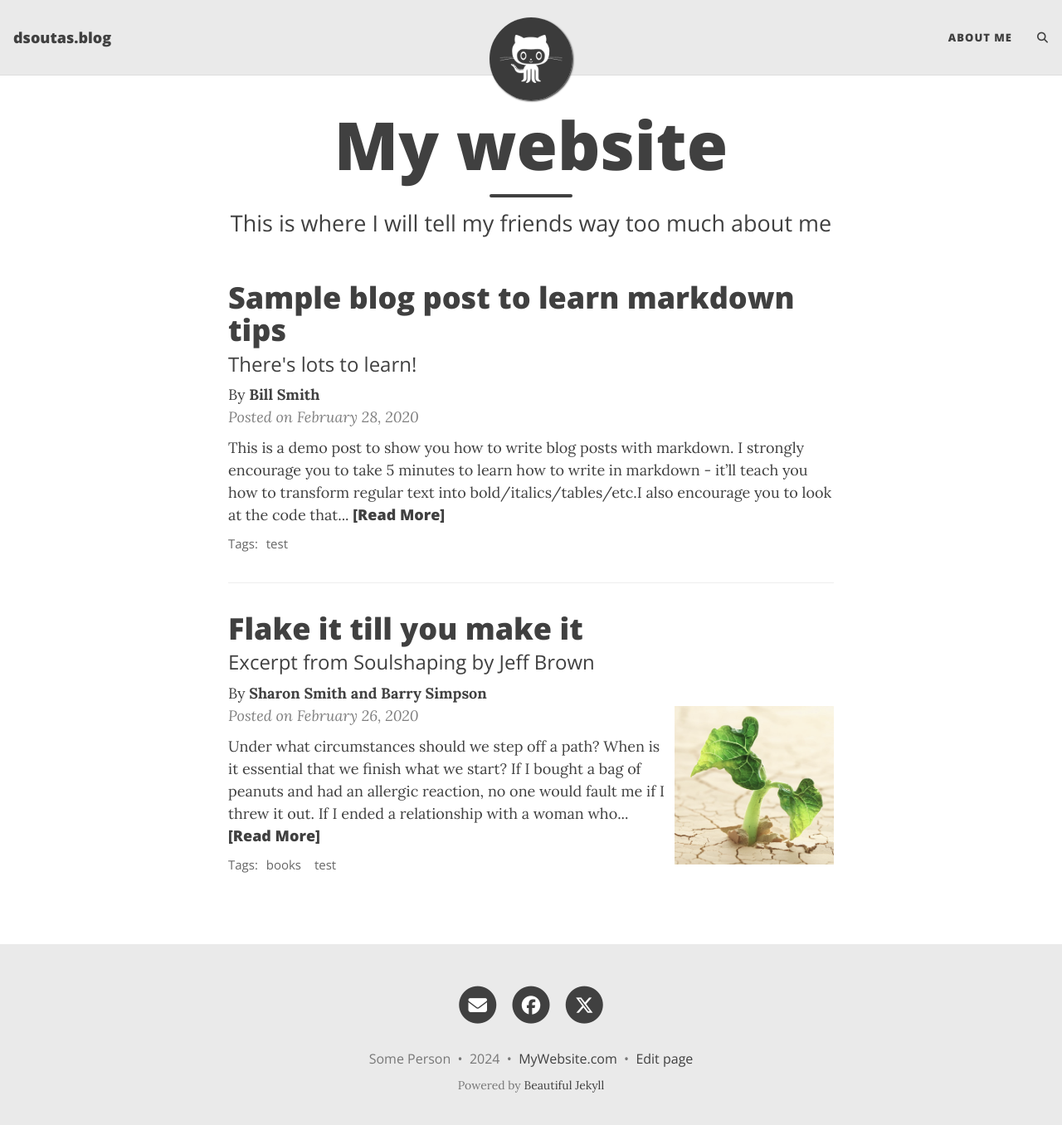
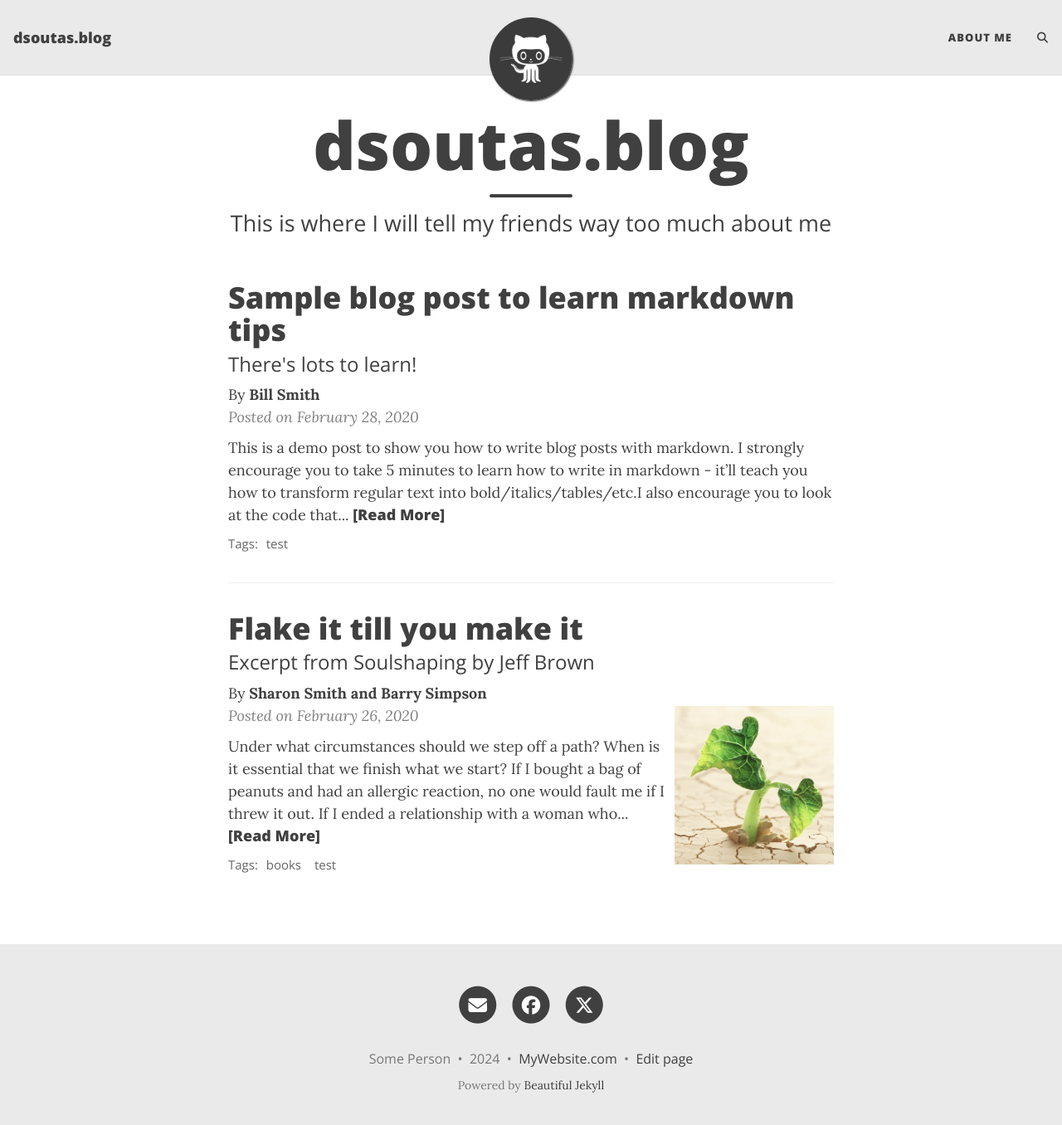
Before and after one commit to clicks2apps/dsoutas.github.io, a Jekyll site: the page built from index.html, in a window 1280 px wide and 1369 px high. Shown: the top 1356 px of the window at 83% size. Built offline with Jekyll 4.4.1, drawn with Linux system fonts in a browser that asks for light colours; the list of posts is cut into pages by our own code; comment, search, counter and statistics services are not loaded.

Commit message:
Update index.html

```diff
--- a/index.html
+++ b/index.html
@@ -1,5 +1,5 @@
 ---
 layout: home
-title: My website
+title: dsoutas.blog
 subtitle: This is where I will tell my friends way too much about me
 ---
```
